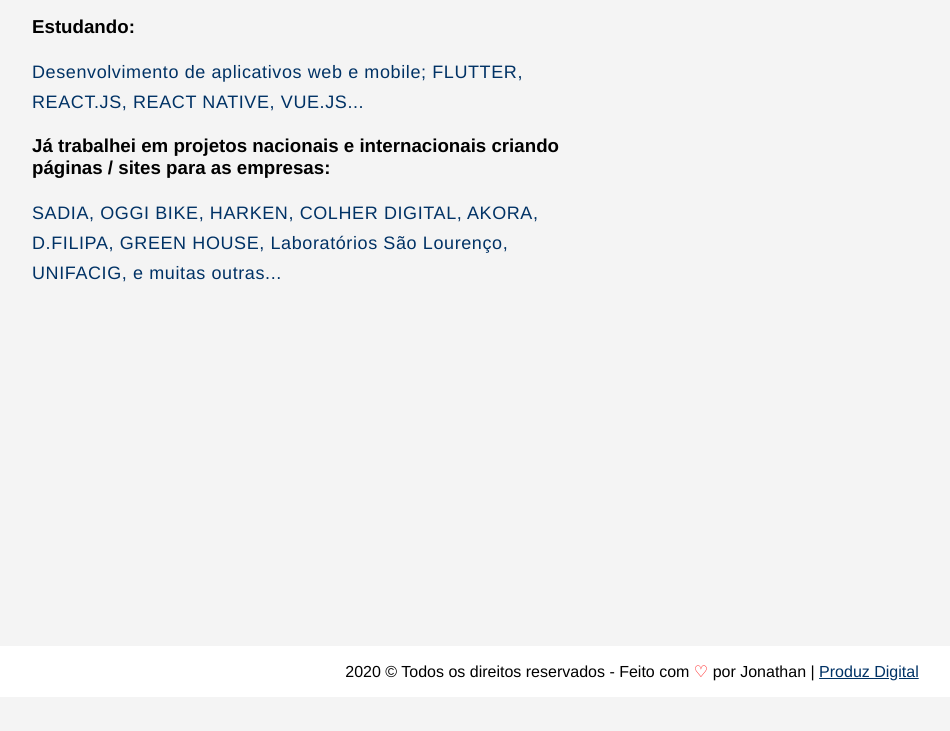
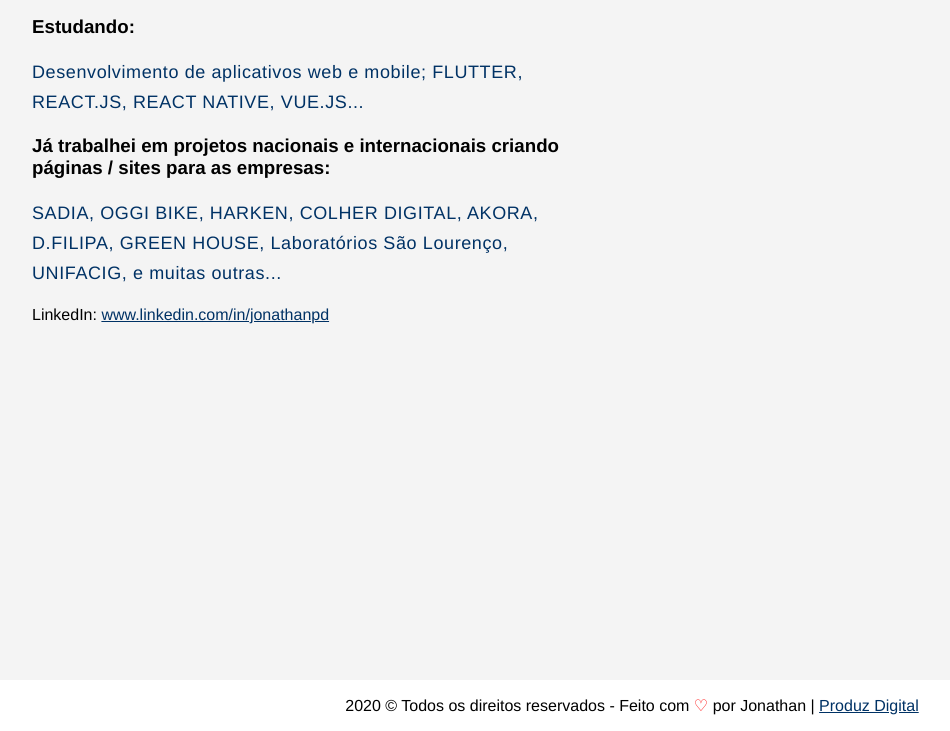
Before and after one commit to Jonathanpd/gama-blog-covid19, a plain HTML site: page pages/sobre.html in a window 1280 px wide. Shown: the part 1026-1757 px from the top of the page, without its empty margins (8-958 px from the left). Before the commit the page ends 1723 px from the top, so only its background shows below. Drawn offline with Linux system fonts and the light colour scheme.

Commit message:
Link LinkedIn

```diff
--- a/pages/sobre.html
+++ b/pages/sobre.html
@@ -68,6 +68,8 @@
                         <p>SADIA, OGGI BIKE, HARKEN, COLHER DIGITAL, AKORA, D.FILIPA, GREEN HOUSE, Laboratórios São Lourenço, UNIFACIG, e muitas outras...</p>
                     </div>
 
+                    <p>LinkedIn: <a href="https://www.linkedin.com/in/jonathanpd">www.linkedin.com/in/jonathanpd</a></p>
+
                 </div>
 
                 <div class="sobre-column sobre-column--img">
```
